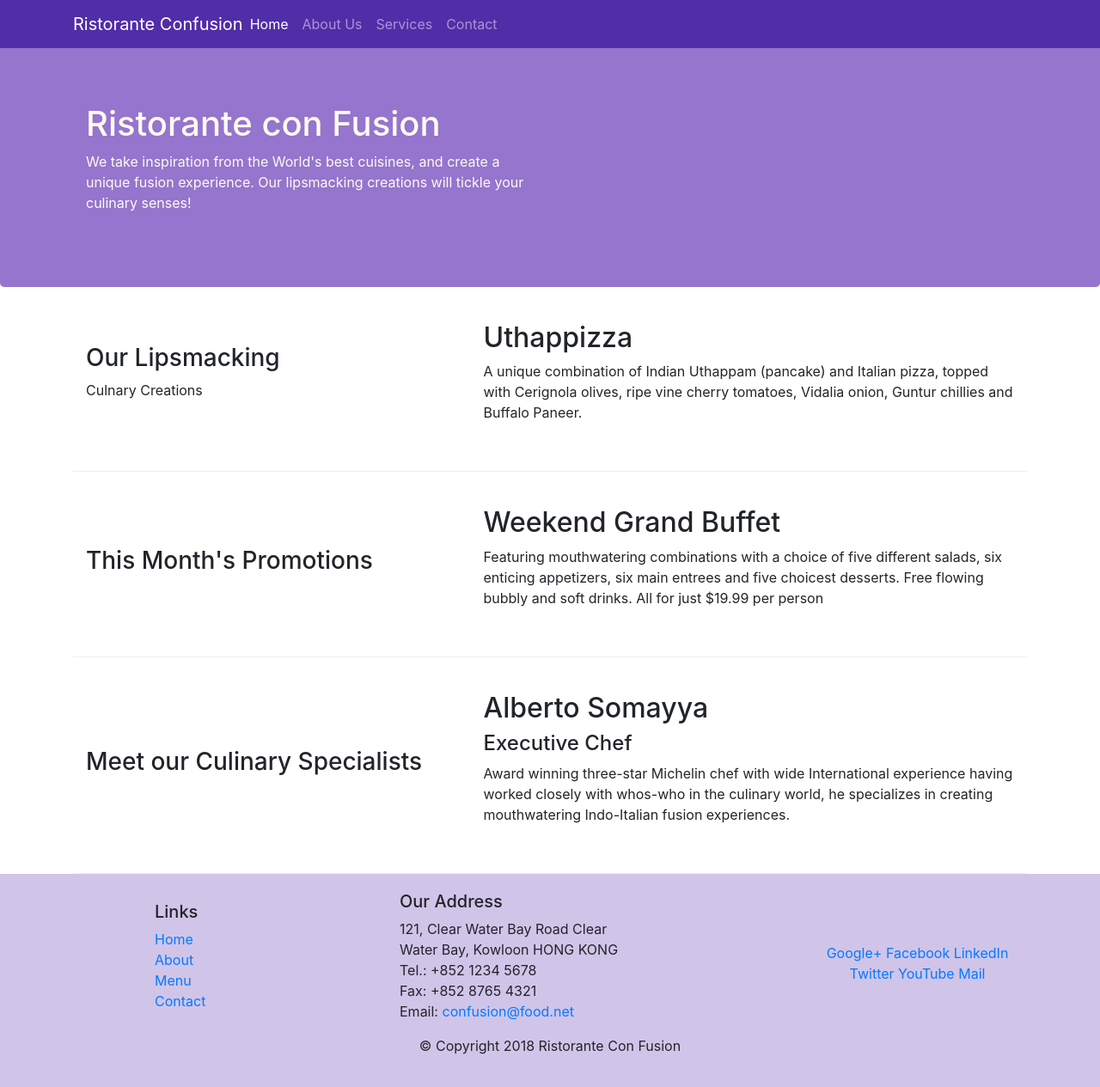
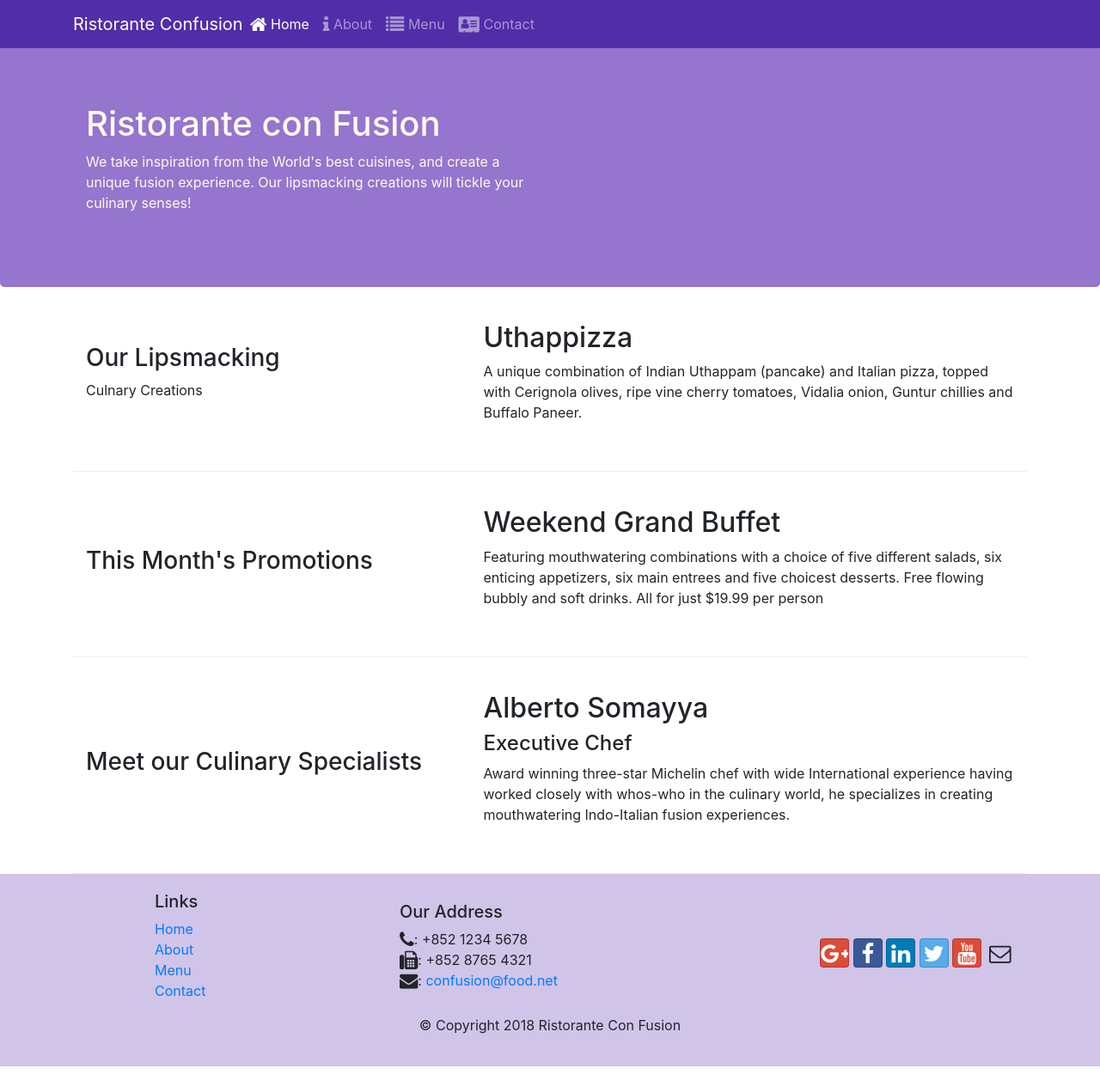
Before and after one commit to EXHAANRAJA/conFusion, a website: page index.html in a window 1280 px wide. Shown: the whole page at 86% size. After the commit the page ends 1241 px from the top, so only its background shows below. Drawn offline with nearby package versions, Linux system fonts and the light colour scheme.

Commit message:
Finally Commit With Font Awsome Icon

```diff
--- a/index.html
+++ b/index.html
@@ -9,6 +9,8 @@
 
     <!-- Bootstrap CSS -->
     <link rel="stylesheet" href="node_modules/bootstrap/dist/css/bootstrap.min.css">
+    <link rel="stylesheet" href="node_modules/font-awesome/css/font-awesome.min.css">
+    <link rel="stylesheet" href="node_modules/bootstrap-social/bootstrap-social.css">
     <link rel="stylesheet" href="css/style.css">
     <title>Ristorante Con Fusion</title>
 </head>
@@ -21,21 +23,26 @@
             </button>
             <a class="navbar-brand mr-auto" href="index.html">Ristorante Confusion</a>
             <div class="collapse navbar-collapse" id="Navbar">
-            <ul class="navbar-nav mr-auto">
-                <li class="nav-item active"><a class="nav-link" href="index.html">Home</a></li>
-                <li class="nav-item"><a class="nav-link" href="aboutus.html">About Us</a></li>
-                <li class="nav-item"><a class="nav-link" href="#"">Services</a></li>
-                <li class="nav-item"><a class="nav-link" href="#"">Contact</a></li>
-            </ul>
-          </div>
+                <ul class="navbar-nav mr-auto">
+                    <li class="nav-item active"><a class="nav-link" href="#"><span class="fa fa-home fa-lg"></span>
+                            Home</a></li>
+                    <li class="nav-item"><a class="nav-link" href="./aboutus.html"><span
+                                class="fa fa-info fa-lg"></span> About</a></li>
+                    <li class="nav-item"><a class="nav-link" href="#"><span class="fa fa-list fa-lg"></span> Menu</a>
+                    </li>
+                    <li class="nav-item"><a class="nav-link" href="#"><span class="fa fa-address-card fa-lg"></span>
+                            Contact</a></li>
+                </ul>
+            </div>
         </div>
     </nav>
-    <header class="jumbotron">
+    <header class=" jumbotron">
         <div class="container">
             <div class="row row-header">
                 <div class="col 12 col-sm-6">
                     <h1>Ristorante con Fusion</h1>
-                    <p>We take inspiration from the World's best cuisines, and create a unique fusion experience. Our
+                    <p>We take inspiration from the World's best cuisines, and create a unique
+                        fusion experience. Our
                         lipsmacking creations will tickle your culinary senses!</p>
                 </div>
                 <div class="col 12  col-sm">
@@ -52,8 +59,10 @@
             </div>
             <div class="col col-sm col-md">
                 <h2>Uthappizza</h2>
-                <p class="d-none d-sm-block">A unique combination of Indian Uthappam (pancake) and Italian pizza, topped with Cerignola olives,
-                    ripe vine cherry tomatoes, Vidalia onion, Guntur chillies and Buffalo Paneer.</p>
+                <p class="d-none d-sm-block">A unique combination of Indian Uthappam
+                    (pancake) and Italian pizza, topped with Cerignola olives,
+                    ripe vine cherry tomatoes, Vidalia onion, Guntur chillies and Buffalo
+                    Paneer.</p>
             </div>
         </div>
         <div class="row row-content align-items-center">
@@ -62,8 +71,10 @@
             </div>
             <div class="col col-sm col-md">
                 <h2>Weekend Grand Buffet</h2>
-                <p class="d-none d-sm-block">Featuring mouthwatering combinations with a choice of five different salads, six enticing appetizers,
-                    six main entrees and five choicest desserts. Free flowing bubbly and soft drinks. All for just
+                <p class="d-none d-sm-block">Featuring mouthwatering combinations with a
+                    choice of five different salads, six enticing appetizers,
+                    six main entrees and five choicest desserts. Free flowing bubbly and
+                    soft drinks. All for just
                     $19.99 per person </p>
             </div>
         </div>
@@ -75,8 +86,10 @@
             <div class="col col-sm col-md">
                 <h2>Alberto Somayya</h2>
                 <h4>Executive Chef</h4>
-                <p class="d-none d-sm-block">Award winning three-star Michelin chef with wide International experience having worked closely with
-                    whos-who in the culinary world, he specializes in creating mouthwatering Indo-Italian fusion
+                <p class="d-none d-sm-block">Award winning three-star Michelin chef with
+                    wide International experience having worked closely with
+                    whos-who in the culinary world, he specializes in creating mouthwatering
+                    Indo-Italian fusion
                     experiences. </p>
             </div>
         </div>
@@ -97,21 +110,25 @@
                 <div class="col-5 col-sm-5">
                     <h5>Our Address</h5>
                     <address>
-                        121, Clear Water Bay Road Clear <br>
-                        Water Bay, Kowloon HONG KONG<br>
-                        Tel.: +852 1234 5678<br>
-                        Fax: +852 8765 4321<br>
-                        Email: <a href="mailto:confusion@food.net">confusion@food.net</a>
+                        <i class="fa fa-phone fa-lg"></i>: +852 1234 5678<br>
+                        <i class="fa fa-fax fa-lg"></i>: +852 8765 4321<br>
+                        <i class="fa fa-envelope fa-lg"></i>:
+                        <a href="mailto:confusion@food.net">confusion@food.net</a>
                     </address>
                 </div>
                 <div class="col-3 col-sm-3 align-self-center">
                     <div class="text-center">
-                        <a href="http://google.com/+">Google+</a>
-                        <a href="http://www.facebook.com/profile.php?id=">Facebook</a>
-                        <a href="http://www.linkedin.com/in/">LinkedIn</a>
-                        <a href="http://twitter.com/">Twitter</a>
-                        <a href="http://youtube.com/">YouTube</a>
-                        <a href="mailto:">Mail</a>
+                        <a class="btn btn-social-icon btn-google" href="http://google.com/+"><i
+                                class="fa fa-google-plus"></i></a>
+                        <a class="btn btn-social-icon btn-facebook" href="http://www.facebook.com/profile.php?id="><i
+                                class="fa fa-facebook"></i></a>
+                        <a class="btn btn-social-icon btn-linkedin" href="http://www.linkedin.com/in/"><i
+                                class="fa fa-linkedin"></i></a>
+                        <a class="btn btn-social-icon btn-twitter" href="http://twitter.com/"><i
+                                class="fa fa-twitter"></i></a>
+                        <a class="btn btn-social-icon btn-google" href="http://youtube.com/"><i
+                                class="fa fa-youtube"></i></a>
+                        <a class="btn btn-social-icon" href="mailto:"><i class="fa fa-envelope-o"></i></a>
                     </div>
                 </div>
             </div>
--- a/package.json
+++ b/package.json
@@ -15,6 +15,8 @@
   },
   "dependencies": {
     "bootstrap": "^4.5.2",
+    "bootstrap-social": "^5.1.1",
+    "font-awesome": "^4.7.0",
     "jquery": "^3.5.1",
     "popper.js": "^1.12.9"
   }
```
Also changed, not shown: aboutus.html (+46 -25 lines), 1 other file.
